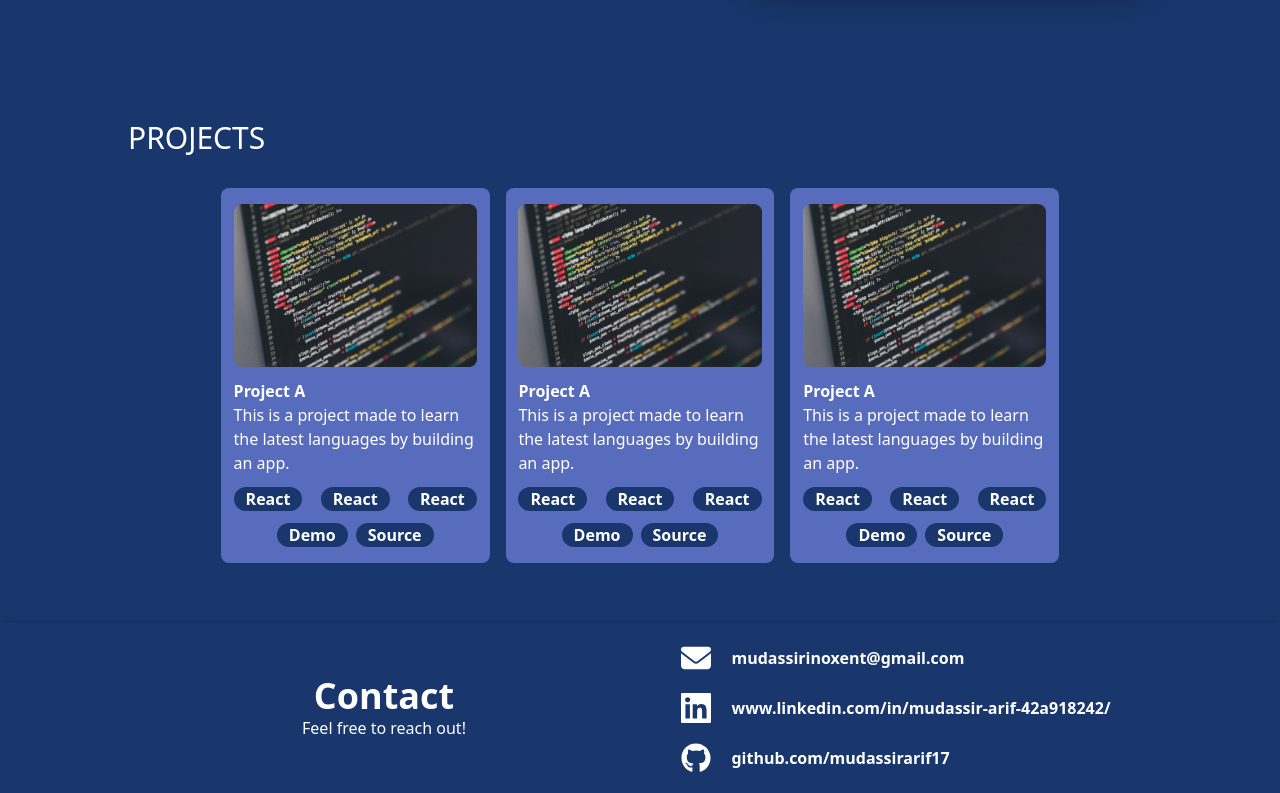
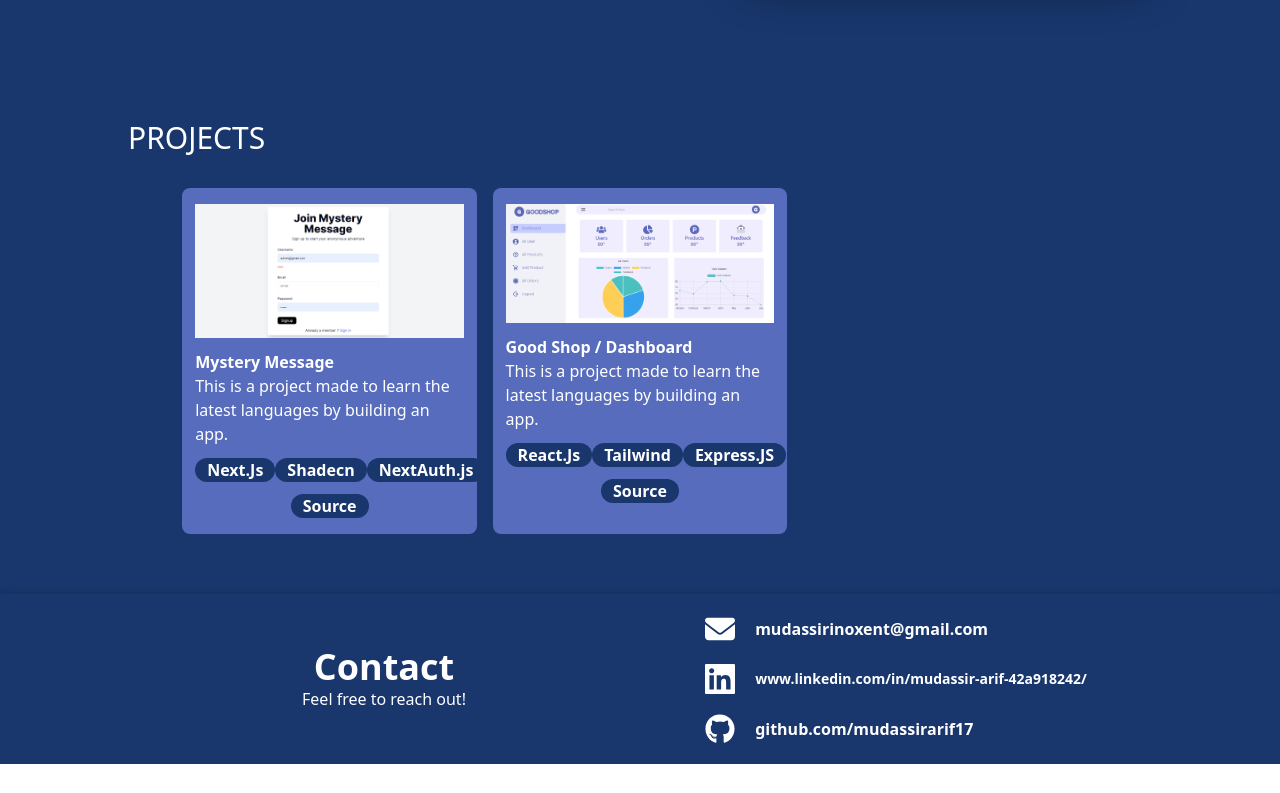
Before and after one commit to mudassirarif17/chatproject, a React (Create React App) app: page / in a window 1280 px wide. Shown: the part 1484-2277 px from the top of the page. After the commit the page ends 2248 px from the top, so only its background shows below. Built offline with nearby package versions, Linux system fonts and the light colour scheme.

Commit message:
project section is updated

```diff
--- a/src/components/Footer.jsx
+++ b/src/components/Footer.jsx
@@ -27,7 +27,7 @@ const Footer = () => {
 
                     <a target='_blank' href='https://www.linkedin.com/in/mudassir-arif-42a918242/' className='flex items-center gap-5 my-5'>
                         <div><GrLinkedin className='text-white text-3xl'/></div>
-                        <p className='text-white font-semibold'>www.linkedin.com/in/mudassir-arif-42a918242/</p>
+                        <p className='text-white font-semibold text-sm'>www.linkedin.com/in/mudassir-arif-42a918242/</p>
                     </a>
 
                     <a target='_blank' href='https://github.com/mudassirarif17' className='flex items-center gap-5 my-5'>
--- a/src/components/Projects.jsx
+++ b/src/components/Projects.jsx
@@ -1,7 +1,32 @@
 import React from 'react'
 import project from "../img/image 1.png";
+import mystery from "../img/mystery.png";
+import dashboard from "../img/dashboard.png";
 
 const Projects = () => {
+    const projects = [
+        {
+            name : "Mystery Message",
+            desc : "",
+            image : mystery,
+            skill1 : "Next.Js",
+            skill2 : "Shadecn",
+            skill3 : "NextAuth.js",
+            skill4 : "Zod",
+            source : "https://github.com/mudassirarif17/mysterymessages",
+             demo : ""
+        },
+        {
+            name : "Good Shop / Dashboard",
+            desc : "",
+            image : dashboard,
+            skill1 : "React.Js",
+            skill2 : "Tailwind",
+            skill3 : "Express.JS",
+            source : "https://github.com/mudassirarif17/ecommerce-react/",
+            demo : ""
+        },
+    ]
     return (
         <div className='projects bg-[#19376D] py-10'>
 
@@ -12,8 +37,34 @@ const Projects = () => {
                 <div className="cards flex flex-col md:flex-row justify-around">
 
                     <div className="grid grid-cols-1 md:grid-cols-3 gap-4 ">
+                        {
+                            projects.map((data , index)=>(
+                                <div className='card rounded-lg bg-[#576CBC] md:w-[23vw] py-1 '>
 
-                        <div className='card rounded-lg bg-[#576CBC] md:w-[21vw] py-1 '>
+                            <div className="img py-3">
+                                <img className='md:w-[21vw] w-[90%]  h-100  mx-auto' src={data.image} alt="" />
+                            </div>
+
+                            <div className="desc">
+                                <h1 className='text-white md:w-[21vw] w-[90%] mx-auto font-bold'>{data.name}</h1>
+                                <p className='text-white md:w-[21vw] w-[90%] mx-auto '>This is a project made to learn the latest languages by building an app.</p>
+                                <div className="skill md:w-[21vw] w-[90%] mx-auto font-semibold flex justify-between text-white my-3">
+                                    <span className='bg-[#19376D] px-3 rounded-2xl'>{data.skill1}</span>
+                                    <span className='bg-[#19376D] px-3 rounded-2xl'>{data.skill2}</span>
+                                    <span className='bg-[#19376D] px-3 rounded-2xl'>{data.skill3}</span>
+                                </div>
+                                <div className="code md:w-[19vw] w-[90%] mx-auto font-semibold flex justify-center  text-white my-3 gap-2">
+                                    <a href="" className={`bg-[#19376D] ${data.demo == "" ? "hidden" : ""} px-3 rounded-2xl`}>Demo</a>
+                                    <a href={data.source} target='_blank' className='bg-[#19376D] px-3 rounded-2xl'>Source</a>
+                                </div>
+                            </div>
+
+                        </div>
+                            ))
+                        }
+
+
+                        {/* <div className='card rounded-lg bg-[#576CBC] md:w-[21vw] py-1 '>
 
                             <div className="img py-3">
                                 <img className='md:w-[19vw]  h-100  mx-auto' src={project} alt="" />
@@ -33,9 +84,9 @@ const Projects = () => {
                                 </div>
                             </div>
 
-                        </div>
+                        </div> */}
 
-                        <div className='card rounded-lg bg-[#576CBC] md:w-[21vw] py-1 '>
+                        {/* <div className='card rounded-lg bg-[#576CBC] md:w-[21vw] py-1 '>
 
                             <div className="img py-3">
                                 <img className='md:w-[19vw]  h-100  mx-auto' src={project} alt="" />
@@ -55,29 +106,7 @@ const Projects = () => {
                                 </div>
                             </div>
 
-                        </div>
-
-                        <div className='card rounded-lg bg-[#576CBC] md:w-[21vw] py-1 '>
-
-                            <div className="img py-3">
-                                <img className='md:w-[19vw]  h-100  mx-auto' src={project} alt="" />
-                            </div>
-
-                            <div className="desc">
-                                <h1 className='text-white md:w-[19vw] w-[90%] mx-auto font-bold'>Project A</h1>
-                                <p className='text-white md:w-[19vw] w-[90%] mx-auto '>This is a project made to learn the latest languages by building an app.</p>
-                                <div className="skill md:w-[19vw] w-[90%] mx-auto font-semibold flex justify-between text-white my-3">
-                                    <span className='bg-[#19376D] px-3 rounded-2xl'>React</span>
-                                    <span className='bg-[#19376D] px-3 rounded-2xl'>React</span>
-                                    <span className='bg-[#19376D] px-3 rounded-2xl'>React</span>
-                                </div>
-                                <div className="code md:w-[19vw] w-[90%] mx-auto font-semibold flex justify-center  text-white my-3 gap-2">
-                                    <span className='bg-[#19376D] px-3 rounded-2xl'>Demo</span>
-                                    <span className='bg-[#19376D] px-3 rounded-2xl'>Source</span>
-                                </div>
-                            </div>
-
-                        </div>
+                        </div> */}
 
 
 
--- a/tailwind.config.js
+++ b/tailwind.config.js
@@ -4,7 +4,8 @@ module.exports = {
     "./src/**/*.{js,jsx,ts,tsx}",
   ],
   theme: {
-    extend: {},
+    extend: {
+    },
   },
   plugins: [],
 }
```
Also changed, not shown: src/img/dashboard.png (added), src/img/mystery.png (added).
